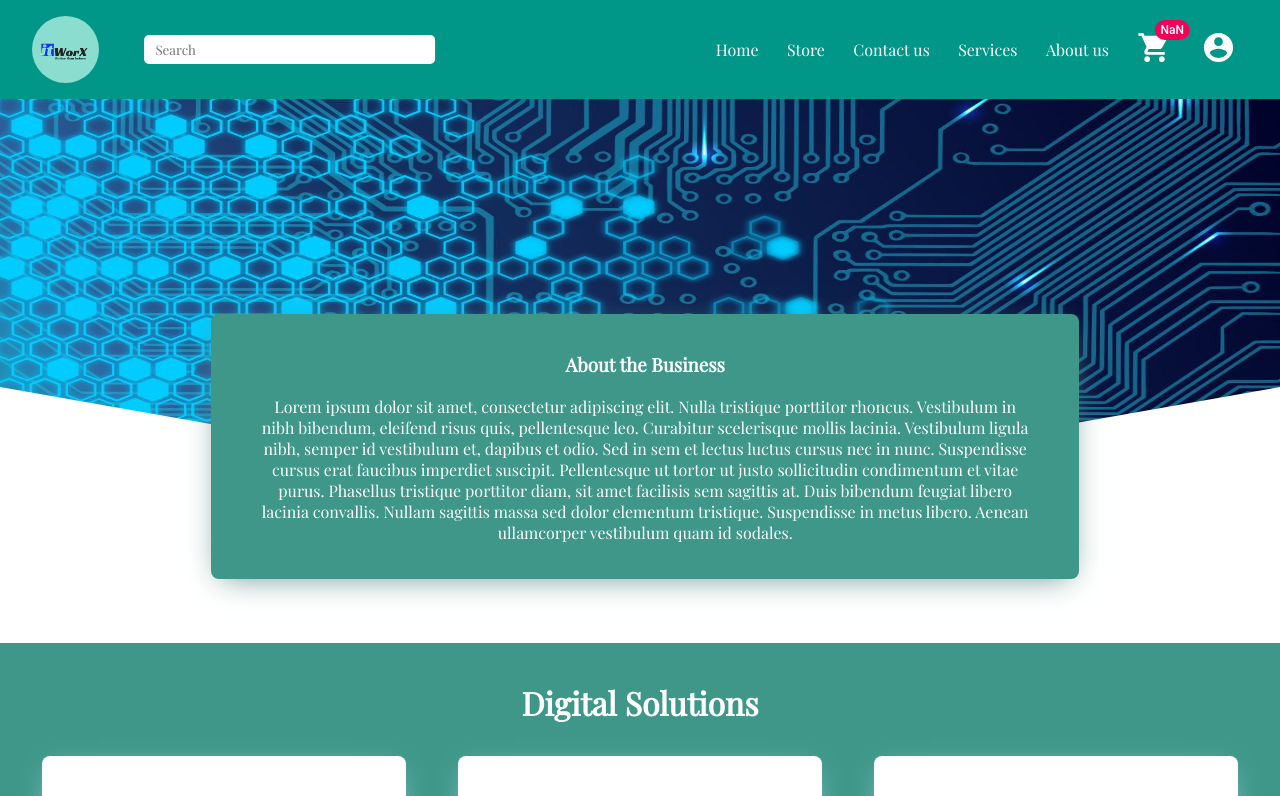
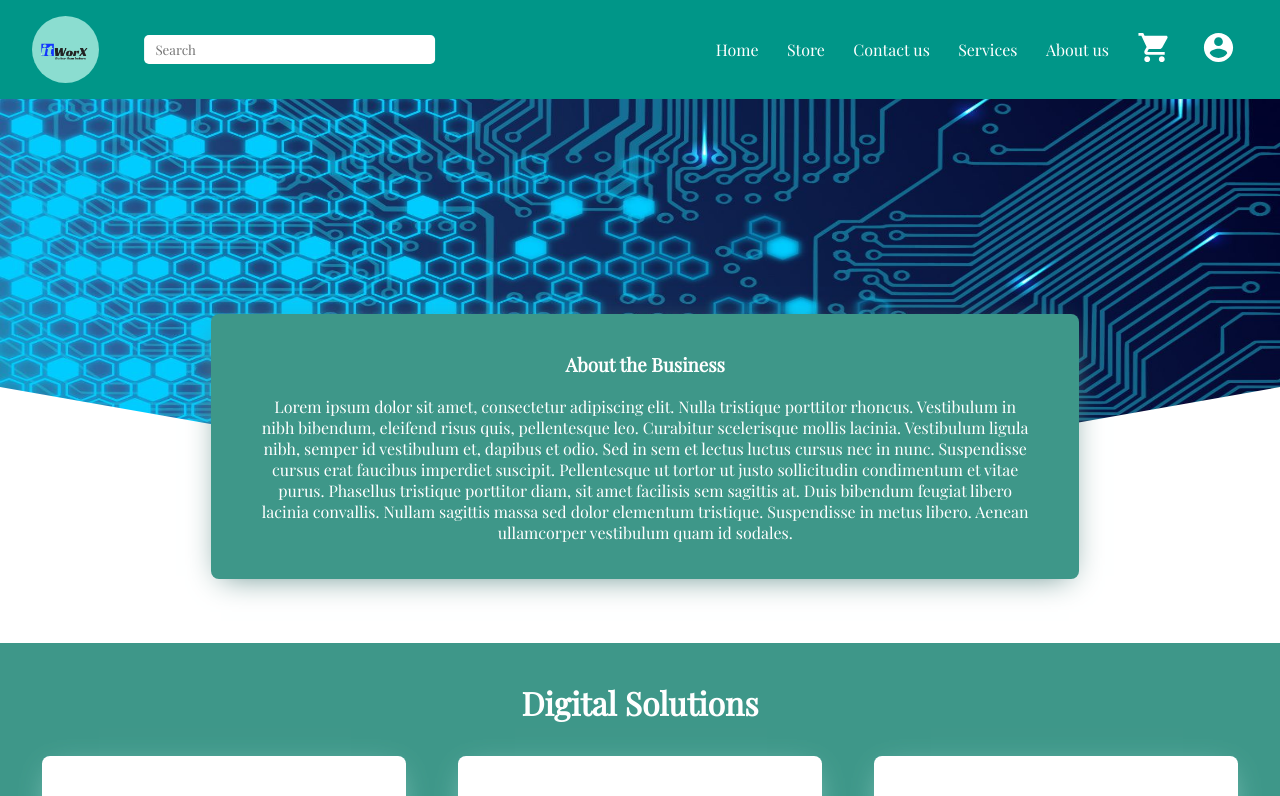
Before and after one commit to teddyChalhoub/ITWorkX-frontend, a React (Create React App) app: page / in a window 1280 px wide. Shown: the top 796 px of the page. Built offline with nearby package versions, Linux system fonts and the light colour scheme.

Commit message:
fixed navigation if user is logged in or not

```diff
--- a/src/App.js
+++ b/src/App.js
@@ -13,14 +13,9 @@ import {
 import Home from "./pages/home/Home.js";
 import SignUp from "./pages/signUp/SignUp";
 import SignIn from "./pages/signIn/SignIn";
-import secondaryFooter from "./components/secondaryFooter/SecondaryFooter";
-import primaryFooter from "./components/primaryFooter/PrimaryFooter";
 import aboutUs from "./pages/aboutUs/AboutUs";
-import TeamSection from "./components/teamSection/TeamSection";
 import Service from "./pages/service/service-page";
-
 import Cart from "./pages/cart/crat-page";
-import useFetch from "./utils/useFetch.js";
 
 const App = () => {
   const [searchValue, setSearchValue] = useState("");
@@ -37,7 +32,6 @@ const App = () => {
       <div className="App">
         <Router>
           <NavBar
-            numberOfItemsInCart={nbOrder}
             searchValue={searchValue}
             fetchSearchValue={fetchSearchValue}
           />
--- a/src/components/NavBar/NavBar.js
+++ b/src/components/NavBar/NavBar.js
@@ -25,6 +25,10 @@ function NavBar({ numberOfItemsInCart, fetchSearchValue, searchValue }) {
 
   const handleSignOutBtn = () => {
     localStorage.removeItem("token");
+  };
+
+  const handleCartNav = () => {
+    alert("Only logged in are allowed");
   };
 
   return (
@@ -57,16 +61,33 @@ function NavBar({ numberOfItemsInCart, fetchSearchValue, searchValue }) {
             <Link className="about-us links" to="/about-us">
               About us{" "}
             </Link>
-
+            {localStorage.getItem("token") === null ? (
+              <Link onClick={handleCartNav}>
+                <Badge
+                  badgeContent={numberOfItemsInCart} //TO ADD the number of items in cart
+                  color="secondary"
+                  className="cart__icon"
+                >
+                  <ShoppingCartIcon
+                    style={{ fill: "white" }}
+                    fontSize="large"
+                  />
+                </Badge>
+              </Link>
+            ) : (
               <Link to="/cart">
                 <Badge
                   badgeContent={numberOfItemsInCart} //TO ADD the number of items in cart
                   color="secondary"
                   className="cart__icon"
                 >
-                <ShoppingCartIcon style={{ fill: "white" }} fontSize="large" />
+                  <ShoppingCartIcon
+                    style={{ fill: "white" }}
+                    fontSize="large"
+                  />
                 </Badge>
               </Link>
+            )}
 
             <div
               onMouseEnter={handleMouseEnter}
--- a/src/components/card/card.js
+++ b/src/components/card/card.js
@@ -22,15 +22,13 @@ const Card = (props) => {
         data,
         {
           headers: {
-            "auth-token":
-              "eyJhbGciOiJIUzI1NiIsInR5cCI6IkpXVCJ9.eyJfaWQiOiI2MGZjMzRhMWZiMjk5YjYyZjA1MzdiZGIiLCJpYXQiOjE2MjcxNDI3MTAsImV4cCI6MTYyNzc0NzUxMH0.pXJ5_WoCJSq9R3fxJuU6xo1_Ry03ISwczPEFHDnSqg0",
+            "auth-token": localStorage.getItem("token"),
           },
         }
       );
 
       if (!response.data.success)
         throw new Error("Only Logged in user are allowed");
-      // const nbOrders = ;
       localStorage.setItem(
         "nbOrders",
         parseInt(localStorage.getItem("nbOrders")) + 1
--- a/src/components/cart/cart.js
+++ b/src/components/cart/cart.js
@@ -2,9 +2,6 @@ import React, { useEffect, useState } from "react";
 import "./cart.css";
 
 const Cart = (props) => {
-  // console.log("cart Info", props);
-
-  // const [productId, setProductId] = useState();
 
   return (
     <div className="cart_wrapper">
--- a/src/components/itemDisplay/ItemDisplay.js
+++ b/src/components/itemDisplay/ItemDisplay.js
@@ -45,8 +45,7 @@ const ItemDisplay = () => {
         data,
         {
           headers: {
-            "auth-token":
-              "eyJhbGciOiJIUzI1NiIsInR5cCI6IkpXVCJ9.eyJfaWQiOiI2MGZjMzRhMWZiMjk5YjYyZjA1MzdiZGIiLCJpYXQiOjE2MjcxNDI3MTAsImV4cCI6MTYyNzc0NzUxMH0.pXJ5_WoCJSq9R3fxJuU6xo1_Ry03ISwczPEFHDnSqg0",
+            "auth-token": localStorage.getItem("token"),
           },
         }
       );
--- a/src/pages/cart/crat-page.js
+++ b/src/pages/cart/crat-page.js
@@ -24,8 +24,7 @@ const CartPage = () => {
         `http://localhost:5000/orderItem/delete/${value}`,
         {
           headers: {
-            "auth-token":
-              "eyJhbGciOiJIUzI1NiIsInR5cCI6IkpXVCJ9.eyJfaWQiOiI2MGZjMzRhMWZiMjk5YjYyZjA1MzdiZGIiLCJpYXQiOjE2MjcxNDI3MTAsImV4cCI6MTYyNzc0NzUxMH0.pXJ5_WoCJSq9R3fxJuU6xo1_Ry03ISwczPEFHDnSqg0",
+            "auth-token": localStorage.getItem("token"),
           },
         }
       );
--- a/src/pages/store/store-page.js
+++ b/src/pages/store/store-page.js
@@ -15,6 +15,7 @@ const Store = ({ searchValue }) => {
     message,
     error,
   } = useFetch("http://localhost:5000/category");
+
 
   const [categories, setCategories] = useState([]);
   const [subCategories, setSubCategories] = useState([]);
```
Lines whose indentation alone changed are shown as unchanged.
